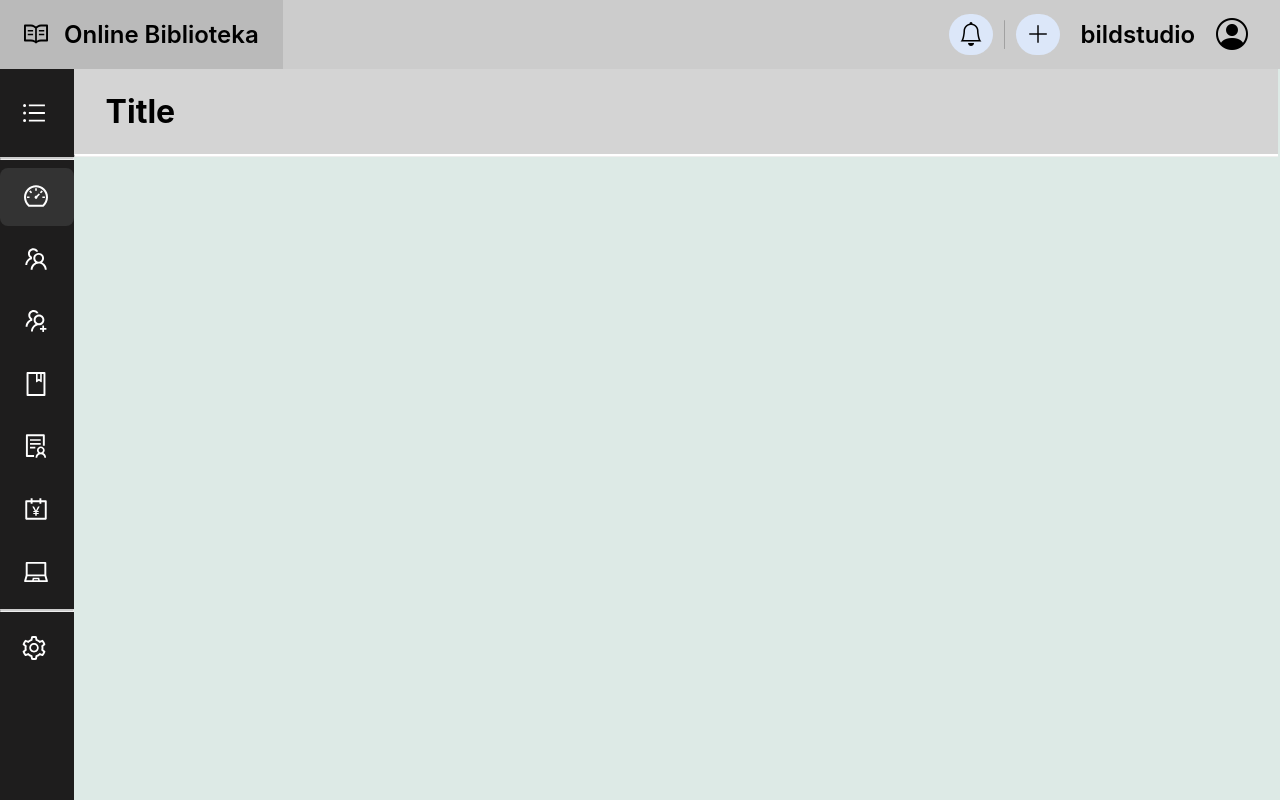
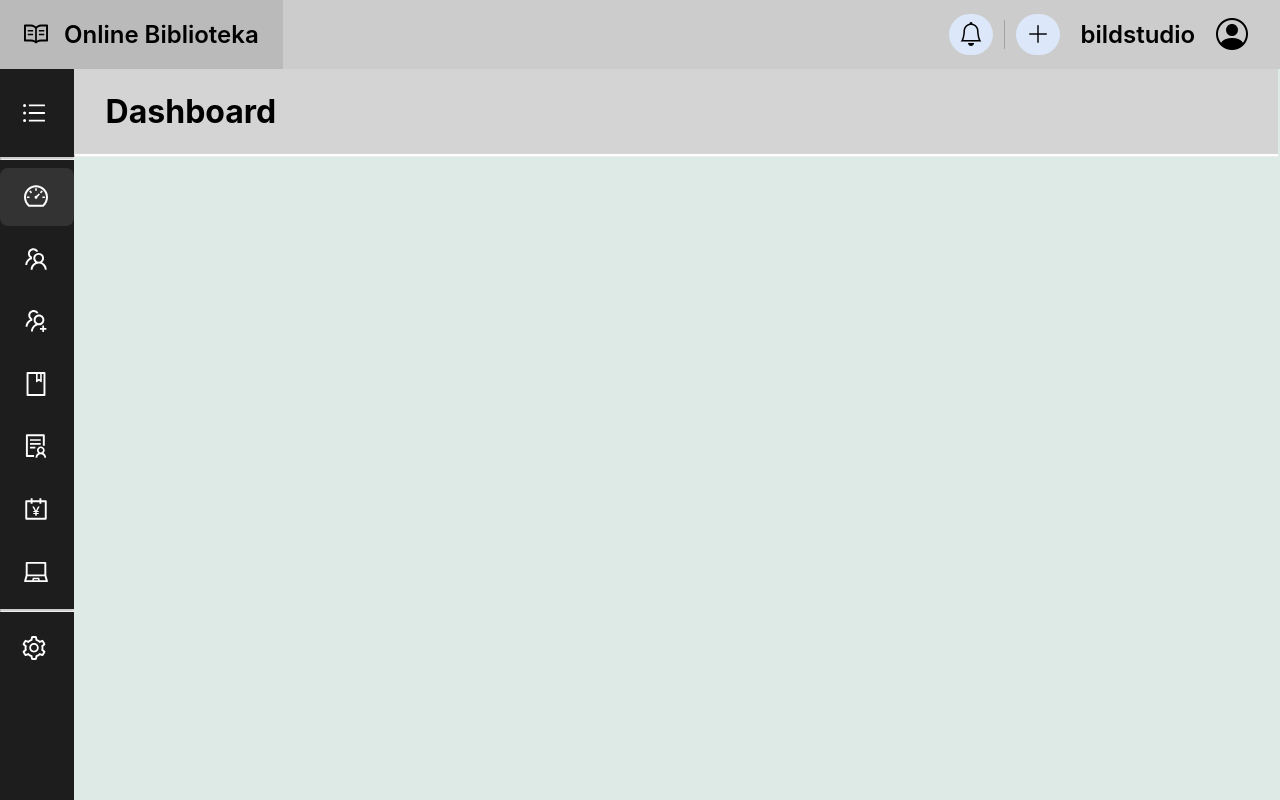
Before and after one commit to BogdanD3/online-library, a React (Create React App) app: page / in a window 1280 px wide. Built offline with nearby package versions, Linux system fonts and the light colour scheme.

Commit message:
added reusable title

```diff
--- a/src/Components/Layout/Title/Title.tsx
+++ b/src/Components/Layout/Title/Title.tsx
@@ -3,13 +3,15 @@ import "./Title.css";
 
 interface TitleProps {
   isOpen: boolean;
+  title?: string;
+  children?: React.ReactNode;
 }
 
-const Title: React.FC<TitleProps> = ({ isOpen }) => {
+const Title: React.FC<TitleProps> = ({ isOpen, title, children }) => {
   return (
     <div className={isOpen ? "title-wrapper-opened" : "title-wrapper-closed"}>
       <div className="title">
-        <h1>Title</h1>
+        <h1>{title || children}</h1>
       </div>
       <hr className="title-divider" />
     </div>
--- a/src/Pages/AddBibliotekar.tsx
+++ b/src/Pages/AddBibliotekar.tsx
@@ -23,7 +23,7 @@ const AddBibliotekar: React.FC = () => {
           <SideMenu isOpen={isOpen} setIsOpen={setIsOpen} />
         </div>
         <div className="Title">
-          <Title isOpen={isOpen} />
+          <Title isOpen={isOpen} title="Add Bibliotekar" />
           <FormComponent onSubmit={handleSubmit} />
           {submitted && <p>Submitted</p>}
         </div>
--- a/src/Pages/Bibliotekari.tsx
+++ b/src/Pages/Bibliotekari.tsx
@@ -52,7 +52,7 @@ const Bibliotekari: React.FC = () => {
           <SideMenu isOpen={isOpen} setIsOpen={setIsOpen} />
         </div>
         <div className="Title">
-          <Title isOpen={isOpen} />
+          <Title isOpen={isOpen} title="Bibliotekari" />
           <PrimaryBtn />
           <div className="table-container">
             <table className="table">
--- a/src/Pages/Dashboard.tsx
+++ b/src/Pages/Dashboard.tsx
@@ -1,10 +1,24 @@
-import React, { Fragment } from "react";
-import Layout from "../Components/Layout/Layout";
+import React, { Fragment, useState } from "react";
+import Header from "../Components/Layout/Header/Header";
+import SideMenu from "../Components/Layout/Sidemenu/Sidemenu";
+import Title from "../Components/Layout//Title/Title";
 
 const Dashboard: React.FC = () => {
+  const [isOpen, setIsOpen] = useState<boolean>(false);
+
   return (
     <Fragment>
-      <Layout />
+      <div>
+        <Header />
+      </div>
+      <div className="layout">
+        <div className="Sidemenu">
+          <SideMenu isOpen={isOpen} setIsOpen={setIsOpen} />
+        </div>
+        <div className="Title">
+          <Title isOpen={isOpen} title="Dashboard" />
+        </div>
+      </div>
     </Fragment>
   );
 };
```
